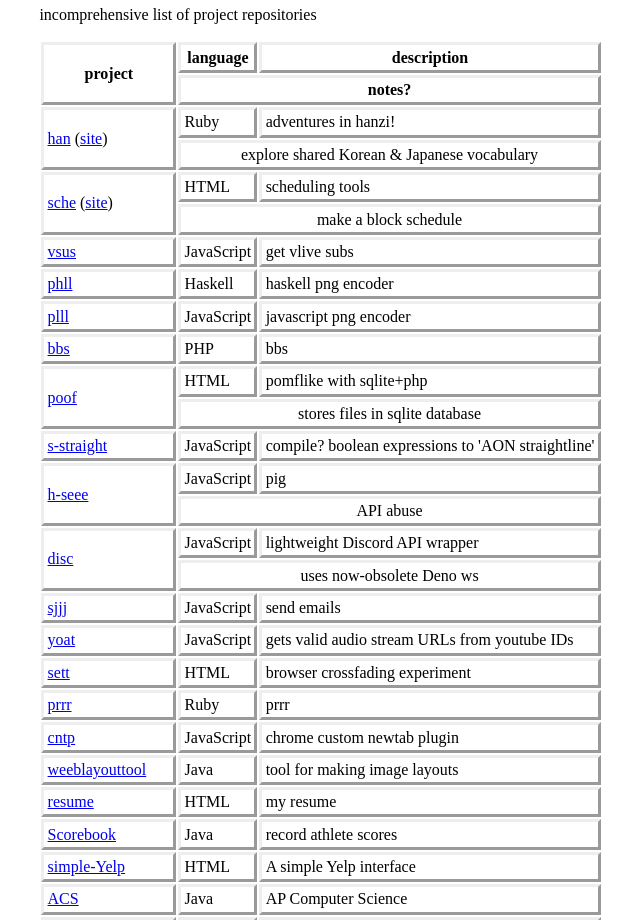
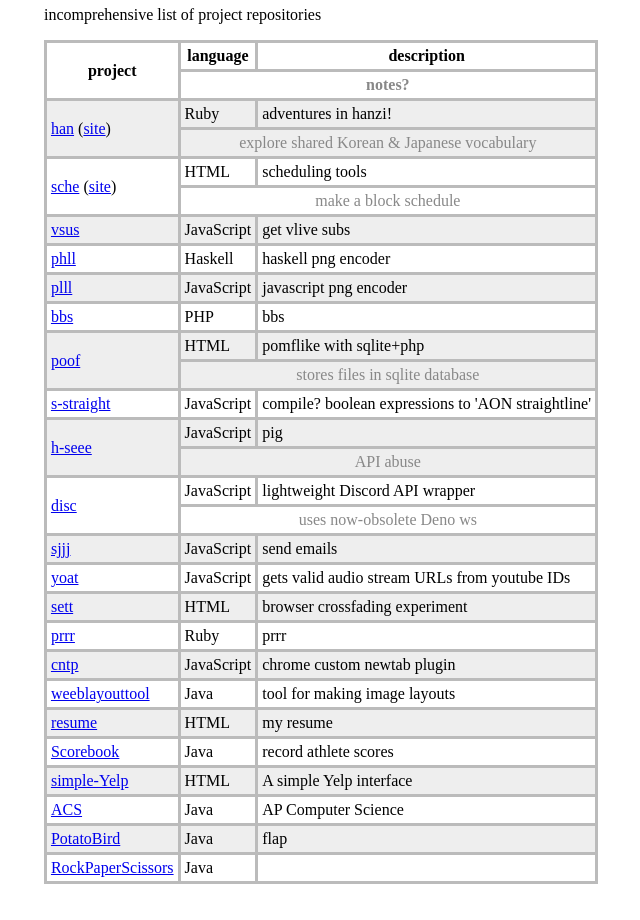
Before and after one commit to hywn/rs, a plain HTML site: page docs/index.html in a window 1280 px wide. Shown: the part 132-1052 px from the top of the page, without its empty margins (319-959 px from the left). Drawn offline with Linux system fonts and the light colour scheme.

Commit message:
adjusted table styling

```diff
--- a/docs/index.html
+++ b/docs/index.html
@@ -1,32 +1,34 @@
 <style>
 html { display: flex; flex-direction: column; justify-content: center; align-items: center }
 body { 45em; margin: 5em }
-table { width: 100% }
-td, th { border: outset; padding: 0.2em }
+table { width: 100%; border-collapse: collapse }
+td, th { border: solid #bbb; padding: 0.25em }
 
+.colored { background-color: #eee }
+.note { color: #888; text-align: center }
 </style>
 <h1>project index</h1>
 <p>incomprehensive list of project repositories</p>
 <table><tr><th rowspan='2'>project</th><th>language</th><th>description</th></tr>
-	<tr><th colspan='2'>notes?</th></tr><tr><td rowspan='2'><a href='https://github.com/hywn/han'>han</a> (<a href='https://hywn.github.io/han/'>site</a>)</td><td>Ruby</td><td>adventures in hanzi!</td></tr><tr><td colspan='2' align='center'>explore shared Korean & Japanese vocabulary</td></tr></tr>
-<tr><td rowspan='2'><a href='https://github.com/hywn/sche'>sche</a> (<a href='https://hywn.github.io/sche/'>site</a>)</td><td>HTML</td><td>scheduling tools</td></tr><tr><td colspan='2' align='center'>make a block schedule</td></tr></tr>
-<tr><td><a href='https://github.com/hywn/vsus'>vsus</a></td><td>JavaScript</td><td>get vlive subs</td></tr></tr>
+	<tr><th class='note' colspan='2'>notes?</th></tr><tr><td class='colored' rowspan='2'><a href='https://github.com/hywn/han'>han</a> (<a href='https://hywn.github.io/han/'>site</a>)</td><td class='colored'>Ruby</td><td class='colored'>adventures in hanzi!</td></tr><tr><td class='colored note' colspan='2'>explore shared Korean & Japanese vocabulary</td></tr></tr>
+<tr><td rowspan='2'><a href='https://github.com/hywn/sche'>sche</a> (<a href='https://hywn.github.io/sche/'>site</a>)</td><td>HTML</td><td>scheduling tools</td></tr><tr><td class='note' colspan='2'>make a block schedule</td></tr></tr>
+<tr><td class='colored'><a href='https://github.com/hywn/vsus'>vsus</a></td><td class='colored'>JavaScript</td><td class='colored'>get vlive subs</td></tr></tr>
 <tr><td><a href='https://github.com/hywn/phll'>phll</a></td><td>Haskell</td><td>haskell png encoder</td></tr></tr>
-<tr><td><a href='https://github.com/hywn/plll'>plll</a></td><td>JavaScript</td><td>javascript png encoder</td></tr></tr>
+<tr><td class='colored'><a href='https://github.com/hywn/plll'>plll</a></td><td class='colored'>JavaScript</td><td class='colored'>javascript png encoder</td></tr></tr>
 <tr><td><a href='https://github.com/hywn/bbs'>bbs</a></td><td>PHP</td><td>bbs</td></tr></tr>
-<tr><td rowspan='2'><a href='https://github.com/hywn/poof'>poof</a></td><td>HTML</td><td>pomflike with sqlite+php</td></tr><tr><td colspan='2' align='center'>stores files in sqlite database</td></tr></tr>
+<tr><td class='colored' rowspan='2'><a href='https://github.com/hywn/poof'>poof</a></td><td class='colored'>HTML</td><td class='colored'>pomflike with sqlite+php</td></tr><tr><td class='colored note' colspan='2'>stores files in sqlite database</td></tr></tr>
 <tr><td><a href='https://github.com/hywn/s-straight'>s-straight</a></td><td>JavaScript</td><td>compile? boolean expressions to 'AON straightline'</td></tr></tr>
-<tr><td rowspan='2'><a href='https://github.com/hywn/h-seee'>h-seee</a></td><td>JavaScript</td><td>pig</td></tr><tr><td colspan='2' align='center'>API abuse</td></tr></tr>
-<tr><td rowspan='2'><a href='https://github.com/hywn/disc'>disc</a></td><td>JavaScript</td><td>lightweight Discord API wrapper</td></tr><tr><td colspan='2' align='center'>uses now-obsolete Deno ws</td></tr></tr>
-<tr><td><a href='https://github.com/hywn/sjjj'>sjjj</a></td><td>JavaScript</td><td>send emails</td></tr></tr>
+<tr><td class='colored' rowspan='2'><a href='https://github.com/hywn/h-seee'>h-seee</a></td><td class='colored'>JavaScript</td><td class='colored'>pig</td></tr><tr><td class='colored note' colspan='2'>API abuse</td></tr></tr>
+<tr><td rowspan='2'><a href='https://github.com/hywn/disc'>disc</a></td><td>JavaScript</td><td>lightweight Discord API wrapper</td></tr><tr><td class='note' colspan='2'>uses now-obsolete Deno ws</td></tr></tr>
+<tr><td class='colored'><a href='https://github.com/hywn/sjjj'>sjjj</a></td><td class='colored'>JavaScript</td><td class='colored'>send emails</td></tr></tr>
 <tr><td><a href='https://github.com/hywn/yoat'>yoat</a></td><td>JavaScript</td><td>gets valid audio stream URLs from youtube IDs</td></tr></tr>
-<tr><td><a href='https://github.com/hywn/sett'>sett</a></td><td>HTML</td><td>browser crossfading experiment</td></tr></tr>
+<tr><td class='colored'><a href='https://github.com/hywn/sett'>sett</a></td><td class='colored'>HTML</td><td class='colored'>browser crossfading experiment</td></tr></tr>
 <tr><td><a href='https://github.com/hywn/prrr'>prrr</a></td><td>Ruby</td><td>prrr</td></tr></tr>
-<tr><td><a href='https://github.com/hywn/cntp'>cntp</a></td><td>JavaScript</td><td>chrome custom newtab plugin</td></tr></tr>
+<tr><td class='colored'><a href='https://github.com/hywn/cntp'>cntp</a></td><td class='colored'>JavaScript</td><td class='colored'>chrome custom newtab plugin</td></tr></tr>
 <tr><td><a href='https://github.com/hywn/weeblayouttool'>weeblayouttool</a></td><td>Java</td><td>tool for making image layouts</td></tr></tr>
-<tr><td><a href='https://github.com/hywn/resume'>resume</a></td><td>HTML</td><td>my resume</td></tr></tr>
+<tr><td class='colored'><a href='https://github.com/hywn/resume'>resume</a></td><td class='colored'>HTML</td><td class='colored'>my resume</td></tr></tr>
 <tr><td><a href='https://github.com/hywn/Scorebook'>Scorebook</a></td><td>Java</td><td>record athlete scores</td></tr></tr>
-<tr><td><a href='https://github.com/hywn/simple-Yelp'>simple-Yelp</a></td><td>HTML</td><td>A simple Yelp interface</td></tr></tr>
+<tr><td class='colored'><a href='https://github.com/hywn/simple-Yelp'>simple-Yelp</a></td><td class='colored'>HTML</td><td class='colored'>A simple Yelp interface</td></tr></tr>
 <tr><td><a href='https://github.com/hywn/ACS'>ACS</a></td><td>Java</td><td>AP Computer Science</td></tr></tr>
-<tr><td><a href='https://github.com/hywn/PotatoBird'>PotatoBird</a></td><td>Java</td><td>flap</td></tr></tr>
+<tr><td class='colored'><a href='https://github.com/hywn/PotatoBird'>PotatoBird</a></td><td class='colored'>Java</td><td class='colored'>flap</td></tr></tr>
 <tr><td><a href='https://github.com/hywn/RockPaperScissors'>RockPaperScissors</a></td><td>Java</td><td></td></tr></tr></table>
```
Also changed, not shown: gen.js (+10 -8 lines).
